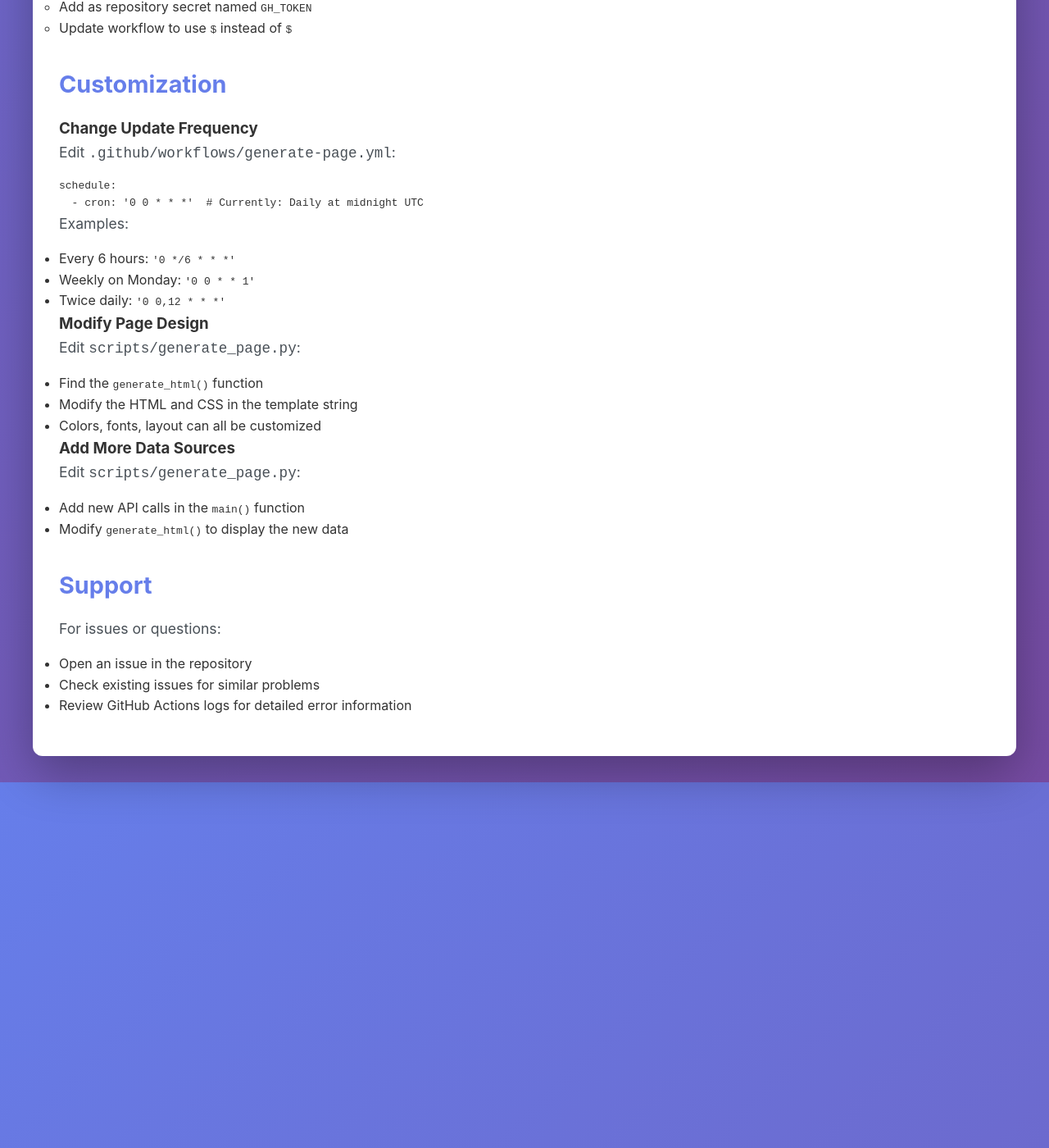
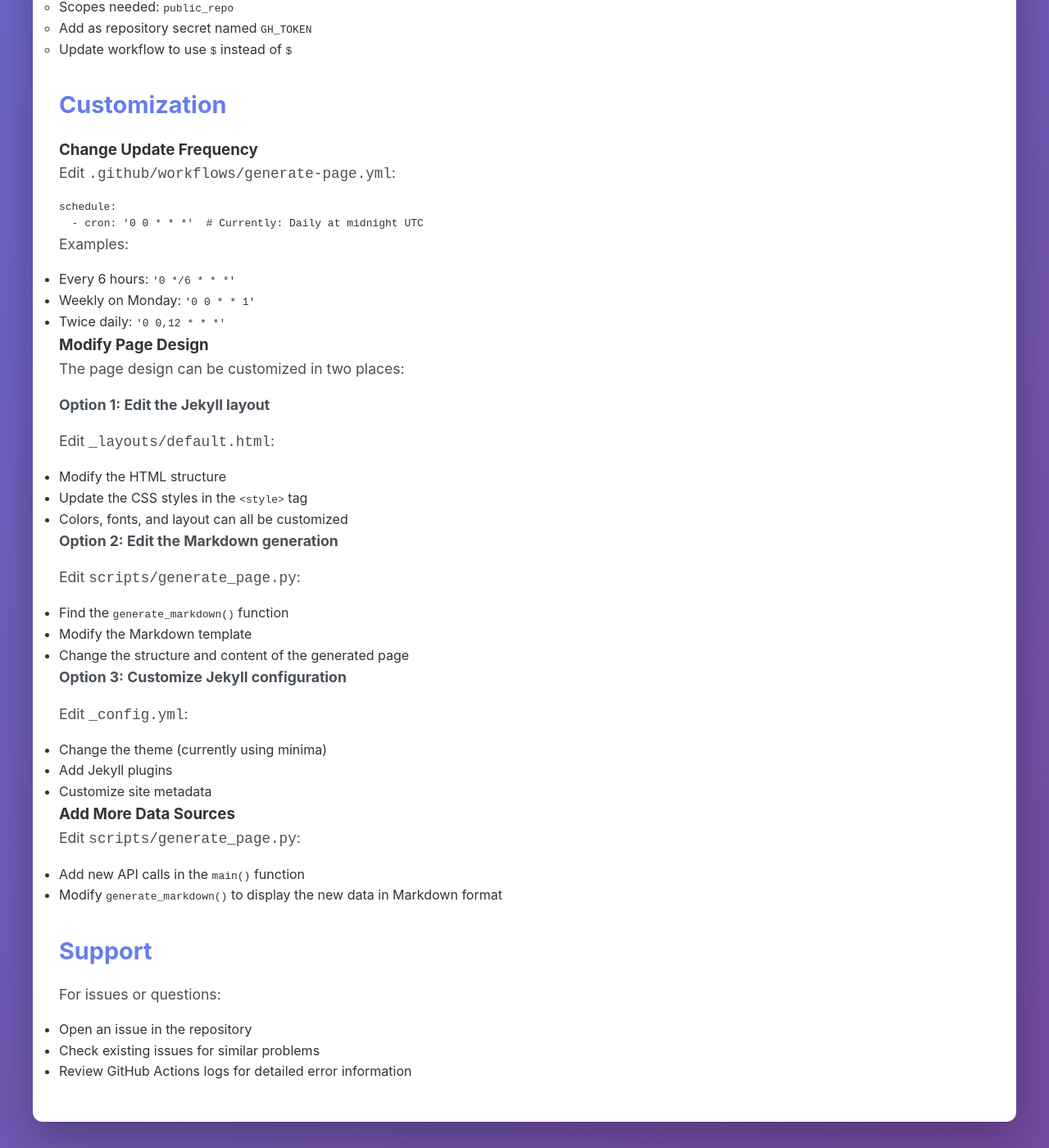
Before and after one commit to mad4j/rustedbytes, a Jekyll site: the page built from GITHUB_PAGES_SETUP.md, in a window 1280 px wide and 1400 px high, scrolled down 2165 px. Shown: the whole window at 82% size. Built offline with Jekyll 4.4.1, drawn with Linux system fonts in a browser that asks for light colours; our own code applies the rules of GitHub Pages for plain Markdown files; some of the changed text lies outside the part shown.

Commit message:
Update documentation to reflect Jekyll support
Co-authored-by: mad4j <1510799+mad4j@users.noreply.github.com>

```diff
--- a/GITHUB_PAGES_SETUP.md
+++ b/GITHUB_PAGES_SETUP.md
@@ -36,8 +36,9 @@ This document explains how to enable GitHub Pages for the rustedbytes project.
      1. Fetch all rustedbytes repositories
      2. Collect release information
      3. Check crates.io for versions
-     4. Generate the HTML page
-     5. Deploy to GitHub Pages
+     4. Generate a Jekyll-compatible Markdown page
+     5. Process the page with Jekyll
+     6. Deploy to GitHub Pages
    - This usually takes 1-2 minutes
 
 7. **Access Your Page**
@@ -112,18 +113,38 @@ Examples:
 
 ### Modify Page Design
 
+The page design can be customized in two places:
+
+**Option 1: Edit the Jekyll layout**
+
+Edit `_layouts/default.html`:
+
+- Modify the HTML structure
+- Update the CSS styles in the `<style>` tag
+- Colors, fonts, and layout can all be customized
+
+**Option 2: Edit the Markdown generation**
+
 Edit `scripts/generate_page.py`:
 
-- Find the `generate_html()` function
-- Modify the HTML and CSS in the template string
-- Colors, fonts, layout can all be customized
+- Find the `generate_markdown()` function
+- Modify the Markdown template
+- Change the structure and content of the generated page
+
+**Option 3: Customize Jekyll configuration**
+
+Edit `_config.yml`:
+
+- Change the theme (currently using minima)
+- Add Jekyll plugins
+- Customize site metadata
 
 ### Add More Data Sources
 
 Edit `scripts/generate_page.py`:
 
 - Add new API calls in the `main()` function
-- Modify `generate_html()` to display the new data
+- Modify `generate_markdown()` to display the new data in Markdown format
 
 ## Support
 
```
Also changed, not shown: README.md (+17 -4 lines).
